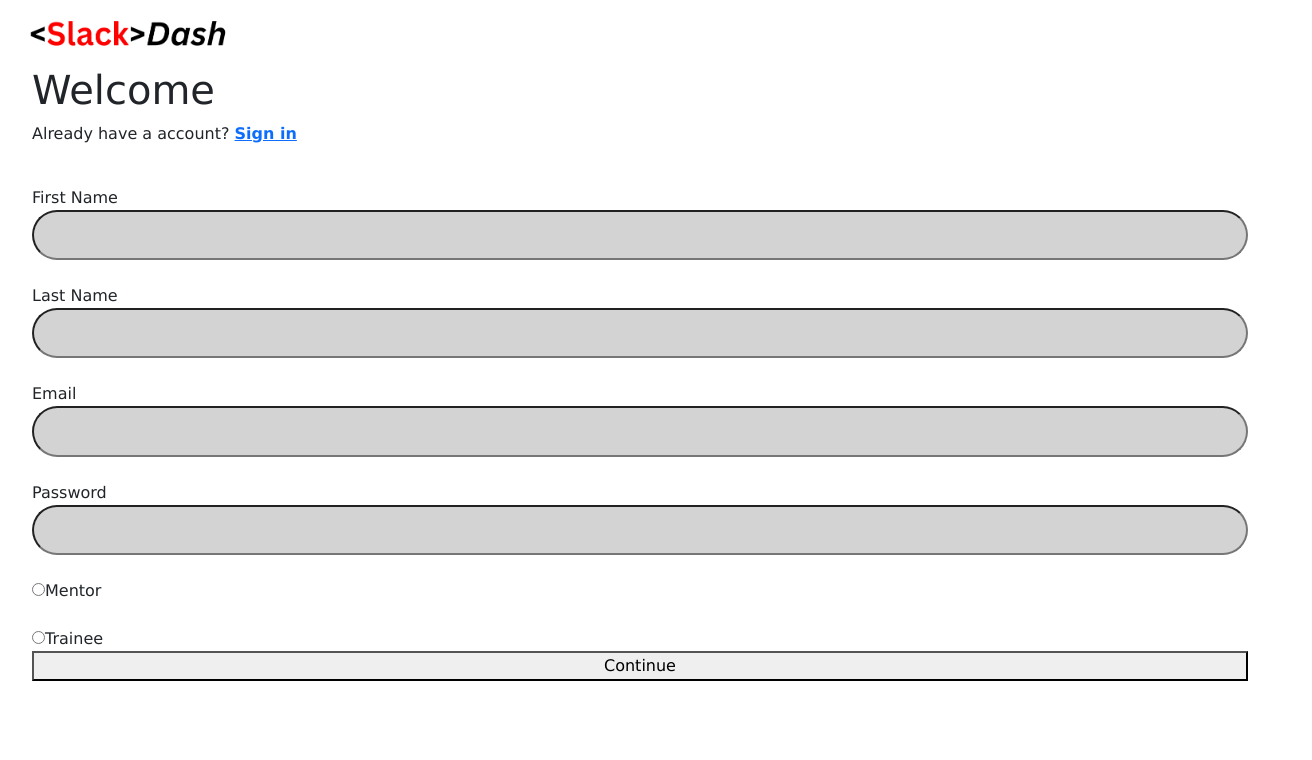
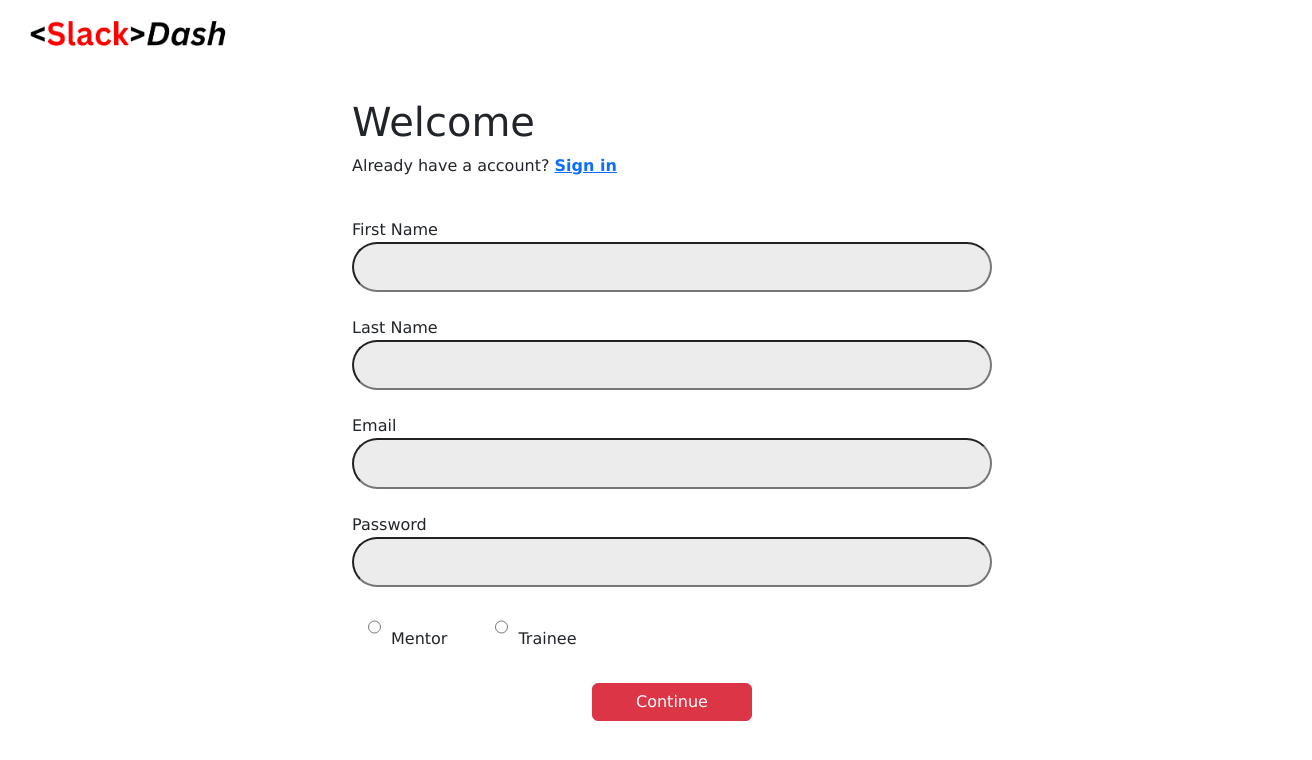
Before and after one commit to ChidimmaOfodum/WM4--Final-Project--SlackDash, a React (Create React App) app in the folder client/: page /signup in a window 1280 px wide. Shown: the top 760 px of the page, 1312 px wide, since content can reach past the window. Built offline with nearby package versions, Linux system fonts and the light colour scheme.

Commit message:
login/signup: style-updated

```diff
--- a/client/src/Components/SignUpPage/SignUpForm.js
+++ b/client/src/Components/SignUpPage/SignUpForm.js
@@ -42,7 +42,6 @@
 	};
 
 	return (
-		<div className="userDetail">
 			<form onSubmit={handleSubmit} className="signup-form">
 				<label htmlFor="firstName">First Name</label>
 				<input
@@ -51,6 +50,7 @@
 					className="userInput"
 					id="firstName"
 					name="first-name"
+					required
 				/>
 				<label htmlFor="lastName">Last Name</label>
 				<input
@@ -59,6 +59,7 @@
 					className="userInput"
 					id="lastName"
 					name="last-name"
+					required
 				/>
 				<label htmlFor="eamil">Email</label>
 				<input
@@ -67,6 +68,7 @@
 					className="userInput"
 					id="email"
 					name="email"
+					required
 				/>
 				<label htmlFor="password">Password</label>
 				<input
@@ -75,6 +77,7 @@
 					className="userInput"
 					id="password"
 					name="password"
+					required
 				/>
 
 				<div className="radioBtnWrapper">
@@ -100,11 +103,10 @@
 						<label htmlFor="trainee">Trainee</label>
 					</div>
 				</div>
-				<button type="submit" className="signUpBtn">
+				<button type="submit" className="signup-btn btn btn-danger">
 					Continue
 				</button>
 			</form>
-		</div>
 	);
 };
 
--- a/client/src/pages/Login.css
+++ b/client/src/pages/Login.css
@@ -28,7 +28,7 @@
 }
 
 form input {
-	background-color: lightgrey;
+	background-color: rgb(236, 236, 236);
 	padding: 0.7em;
 	border-radius: 10em;
 }
--- a/client/src/pages/SignUp.css
+++ b/client/src/pages/SignUp.css
@@ -1,11 +1,47 @@
 .signup-page{
 	margin: 0 2em;
+}
+.signup-header{
+	display: flex;
+	flex-direction: column;
+	margin-top: 2em;
 }
 .signup-form{
 	display: flex;
 	flex-direction: column;
 }
 
+input[type = radio] {
+	accent-color: red;
+}
+.radioBtnWrapper {
+	display: flex;
+	margin: 1em;
+}
+
+.radioBtn {
+	display: flex;
+	gap: 10px;
+	margin-right: 3em;
+}
+
+.signup-btn{
+	width: 50%;
+	align-self: center;
+	margin-top: 1em;
+}
+
 @media screen and (min-width: 600px) {
-
+    .signup-page{
+		display: flex;
+		flex-direction: column;
+		width: 100vw;
+	}
+	.signup-header{
+	align-self: center;
+	width: 50%;
+	}
+	.signup-btn{
+		width: 25%;
+	}
 }
--- a/client/src/pages/SignUp.js
+++ b/client/src/pages/SignUp.js
@@ -17,8 +17,9 @@
 							<Link to="/login">Sign in </Link>
 						</strong>{" "}
 					</p>
+					<SignUpForm />
 				</div>
-				<SignUpForm />
+
 			</main>
 		</>
 	);
```
